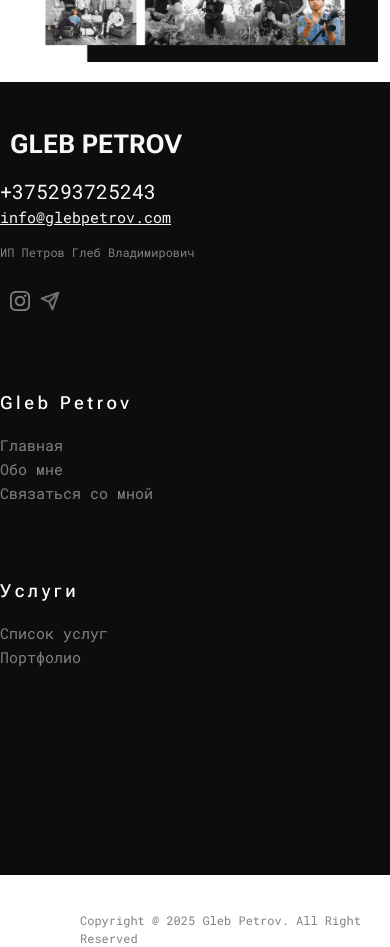
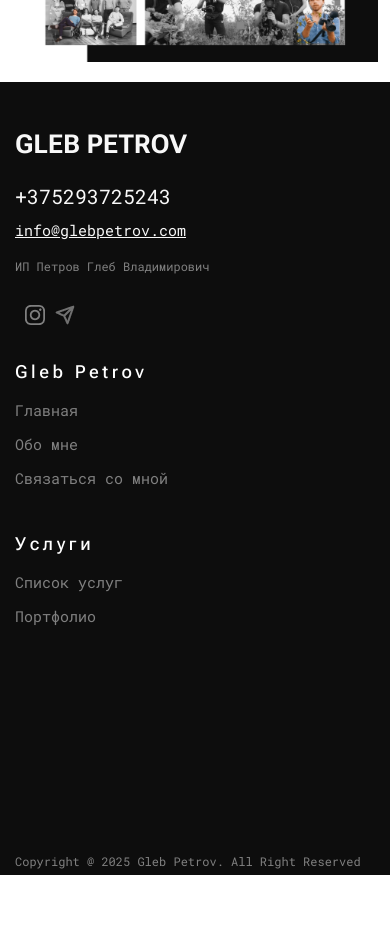
Before and after one commit to KseniaSafonova/producer, a Vue app: page / in a window 390 px wide. Shown: the part 860-1807 px from the top of the page. After the commit the page ends 1735 px from the top, so only its background shows below. Built offline with nearby package versions, Linux system fonts and the light colour scheme.

Commit message:
стили моб.версия

```diff
--- a/src/components/common/Footer/Footer.vue
+++ b/src/components/common/Footer/Footer.vue
@@ -115,12 +115,21 @@ export default {
 
   .logo {
     margin-top: 50px;
-    margin-left: 10px;
+    margin-left: 15px;
   }
 
   .footerContactsBlock {
-  margin-left: 0px;
   width: 100%;
+  margin-left: 15px;
+}
+
+.mail {
+  margin-top: 8px;
+}
+
+.copyright {
+  margin-top: 100px;
+  margin-left: 15px;
 }
 }
 
--- a/src/components/ui/FooterListBlock/FooterListBlock.vue
+++ b/src/components/ui/FooterListBlock/FooterListBlock.vue
@@ -22,6 +22,7 @@ export default {
 </script>
 
 <template>
+  <div class="footerListBlock">
     <ul>
       <div class="listHeader">Gleb Petrov</div>
         <li v-for="item in main">
@@ -34,6 +35,7 @@ export default {
           <a href="">{{ service.text }}</a>
         </li>
     </ul>
+  </div>
 </template>
 
 <style lang="postcss">
@@ -56,6 +58,7 @@ ul {
   font-size: var(--size-text-m);
   font-family: var(--font-flex);
   letter-spacing: 0.2em;
+
 }
 
 @media (max-width: 768px) {
@@ -63,5 +66,22 @@ ul {
   .footer {
     height: 793px;
   }
+
+  ul {
+  margin-top: 40px;
+  }
+
+  li {
+    margin-top: 10px;
+  }
+
+.listHeader {
+  height: 30px;
+}
+
+  .footerListBlock{
+    margin-top: -130px;
+    margin-left: 15px;
+  }
 }
 </style>
```
